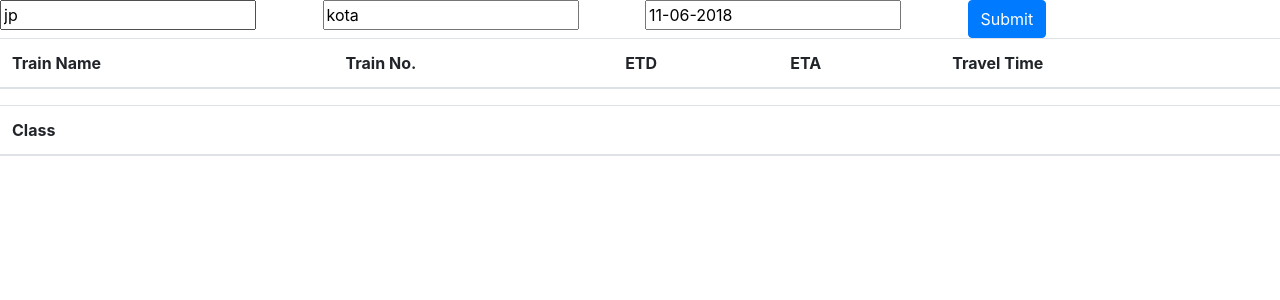
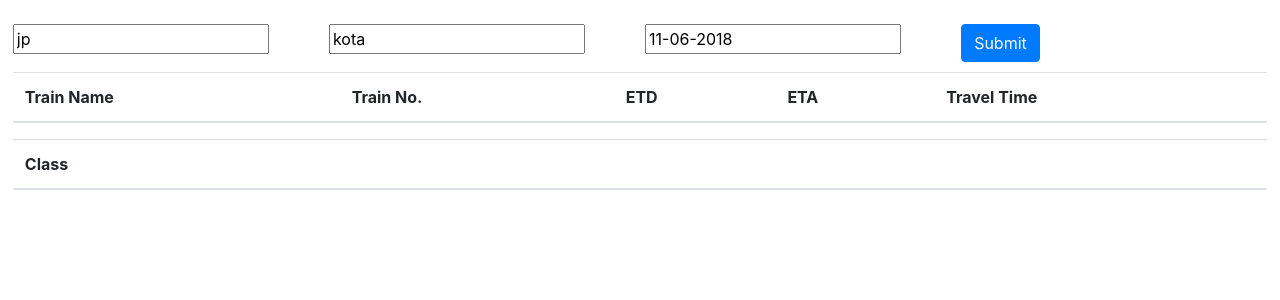
Before and after one commit to partho8897/Train-Status, a React (Create React App) app: page / in a window 1280 px wide. Shown: the top 300 px of the page. Built offline with nearby package versions, Linux system fonts and the light colour scheme.

Commit message:
Final Commit

```diff
--- a/src/App.js
+++ b/src/App.js
@@ -88,7 +88,7 @@ export default class App extends Component {
     });
 
     return (
-      <div>
+      <div className="inp"><br/>
         <form>
           <div className="form-row">
             <div className="col">
@@ -115,6 +115,8 @@ export default class App extends Component {
                 placeholder="Date(dd-mm-yyyy)"
               />
             </div>
+            <br/>
+            <br/>
             <div className="col">
               <button
                 className="btn btn-primary"
--- a/src/style.css
+++ b/src/style.css
@@ -6,3 +6,8 @@ tr.active {
   background: green !important;
   color: white;
 }
+
+div.inp{
+  margin-left: 1%;
+  margin-right: 1%;
+}
```
